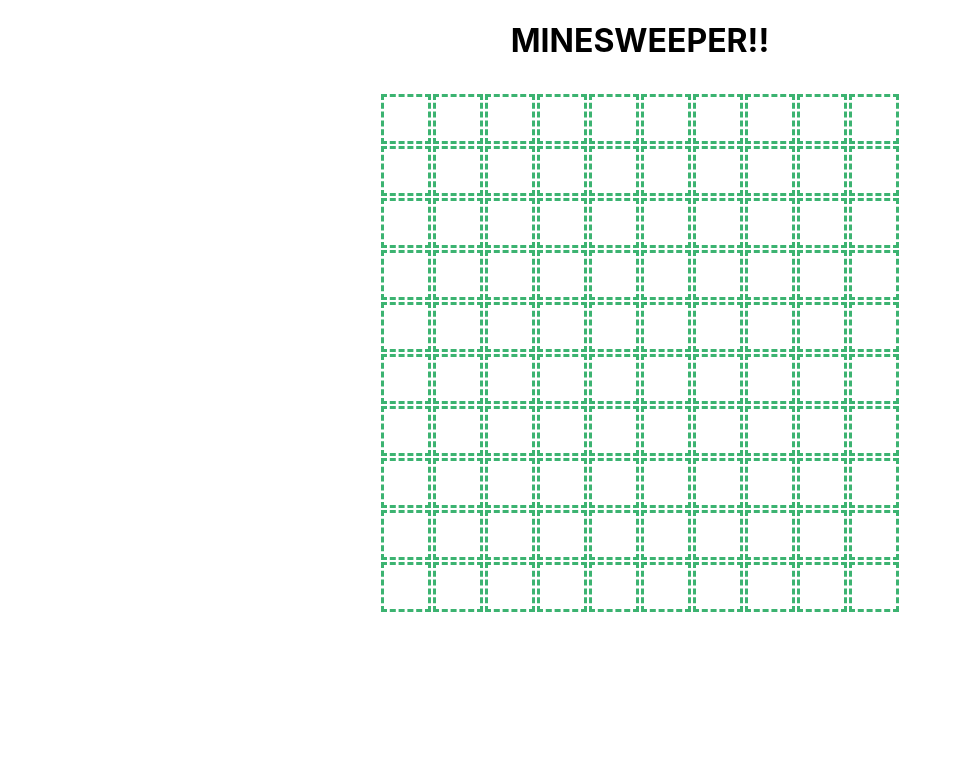
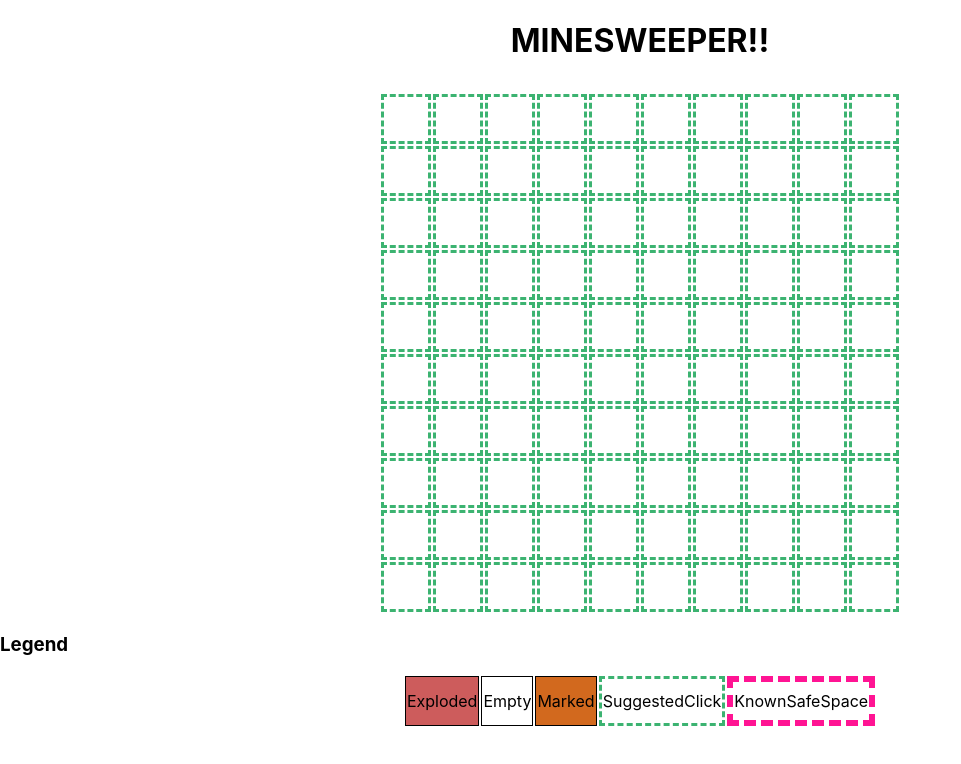
Before and after one commit to jzarzeckis/frontend-training, a React (Create React App) app in the folder exercises/minesweeper/react-minesweeper/: page / in a window 1280 px wide. Shown: the top 764 px of the page, without its empty margins (0-961 px from the left). Built offline with nearby package versions, Linux system fonts and the light colour scheme.

Commit message:
It works!

```diff
--- a/exercises/minesweeper/react-minesweeper/src/App.tsx
+++ b/exercises/minesweeper/react-minesweeper/src/App.tsx
@@ -96,8 +96,10 @@ export function isGameWon(data: Space[][]): boolean {
 }
 
 /**
- * Returns the probability of hitting a bomb when clicking any unclicked neighbor of a given cell
- * @param data
+ * Returns the probability of hitting a bomb when clicking any (unclicked AND unmarked as a mine AND unmarked as a safe space)
+ * neighbor of a given cell.
+ * Returns null for unclicked cells - as they don't yield any new information about probabilities
+ * @param data The matrix of the visible cells
  * @param row
  * @param column
  */
@@ -109,9 +111,19 @@ function neighborBombProbability(data: VisibleState, row: number, column: number
   const neighbors = relativeNeighborContent(data, column, row);
   const unTouchedCount = neighbors.filter(({ content }) => content === Space.EmptySpace || content === 'SuggestedClick').length;
   const knownNeighborBombs = neighbors.filter(({ content }) => content === Space.MarkedAsBomb).length;
-  return unTouchedCount / (cell - knownNeighborBombs);
+  return (cell - knownNeighborBombs) / unTouchedCount;
 }
 
+/**
+ * Deduces the probability that there is a bomb in a given undiscovered field
+ * For example -
+ * if there is a neighbor with a number 1, and the questioned cell is it's only undiscovered neighbor,
+ * and there were no other bombs around the questioned node, then it's 100% clear that the questioned cell has a bomb
+ * @param data
+ * @param neighborProbabilities
+ * @param row
+ * @param column
+ */
 function cellBombProbability(data: VisibleState, neighborProbabilities: Array<Array<number | null>>, row: number, column: number): number {
   const cell = data[row][column];
   if (cell === Space.ExplodedBomb || cell === Space.MarkedAsBomb) {
@@ -125,11 +137,11 @@ function cellBombProbability(data: VisibleState, neighborProbabilities: Array<Ar
   if (!neighbors.length) {
     return assumedBombDensity;
   }
+  if (neighbors.includes(0)) {
+    return 0;
+  }
   if (neighbors.includes(1)) {
     return 1;
-  }
-  if (neighbors.includes(0)) {
-    return 0;
   }
   return neighbors.reduce((acc, nProb) =>
     acc + nProb / neighbors.length
@@ -149,12 +161,13 @@ function nextSuggestedCells(data: VisibleState): VisibleState {
   const newSafeSpotsDiscovered = cellProbabilities.filter(({ value, prob }) => (value === Space.EmptySpace || value === 'SuggestedClick') && prob === 0);
   const otherClickableCells = cellProbabilities.filter(({ value, prob }) => (value === Space.EmptySpace || value === 'SuggestedClick') && prob !== 0 && prob !== 1);
   const groups = groupBy(otherClickableCells, ({ prob }) => prob);
-  const lowest = Math.min(...Object.keys(groups).map(Number));
+  // Cells having the lowest probability of containing a bomb
+  const lowest = otherClickableCells.length > 0 ? groups[Math.min(...Object.keys(groups).map(Number))] : [];
   const nextState = applySuggestions(
     data,
     newBombsDisvovered.map(cellPropsToPosition),
     newSafeSpotsDiscovered.map(cellPropsToPosition),
-    groups[lowest].map(cellPropsToPosition)
+    lowest.map(cellPropsToPosition)
   );
   if (newBombsDisvovered.length === 0 && newSafeSpotsDiscovered.length === 0) {
     return nextState;
@@ -213,8 +226,10 @@ const App: React.FC = () => {
     setData(stateAfterClick(data, cellClicked, rowClicked));
   }
 
+
   const visibleSpaces = stateToVisible(data);
   const visibleAndSuggested = nextSuggestedCells(visibleSpaces);
+  // console.log('probabilities', data.map((row, rowIndex) => row.map((cell, cellIndex) => neighborBombProbability(visibleAndSuggested, rowIndex, cellIndex))));
 
   return (
     <div>
@@ -238,6 +253,14 @@ const App: React.FC = () => {
             )}
           </tr>))}
         </table>
+        <h3>Legend</h3>
+        <table>
+          <tr>{
+            [Space.ExplodedBomb, Space.EmptySpace, Space.MarkedAsBomb, 'SuggestedClick', 'KnownSafeSpace'].map(x =>
+              <td className={bombClass(x as any)}>{x}</td>
+            )
+          }</tr>
+        </table>
       </div>
     </div>
   );
```
